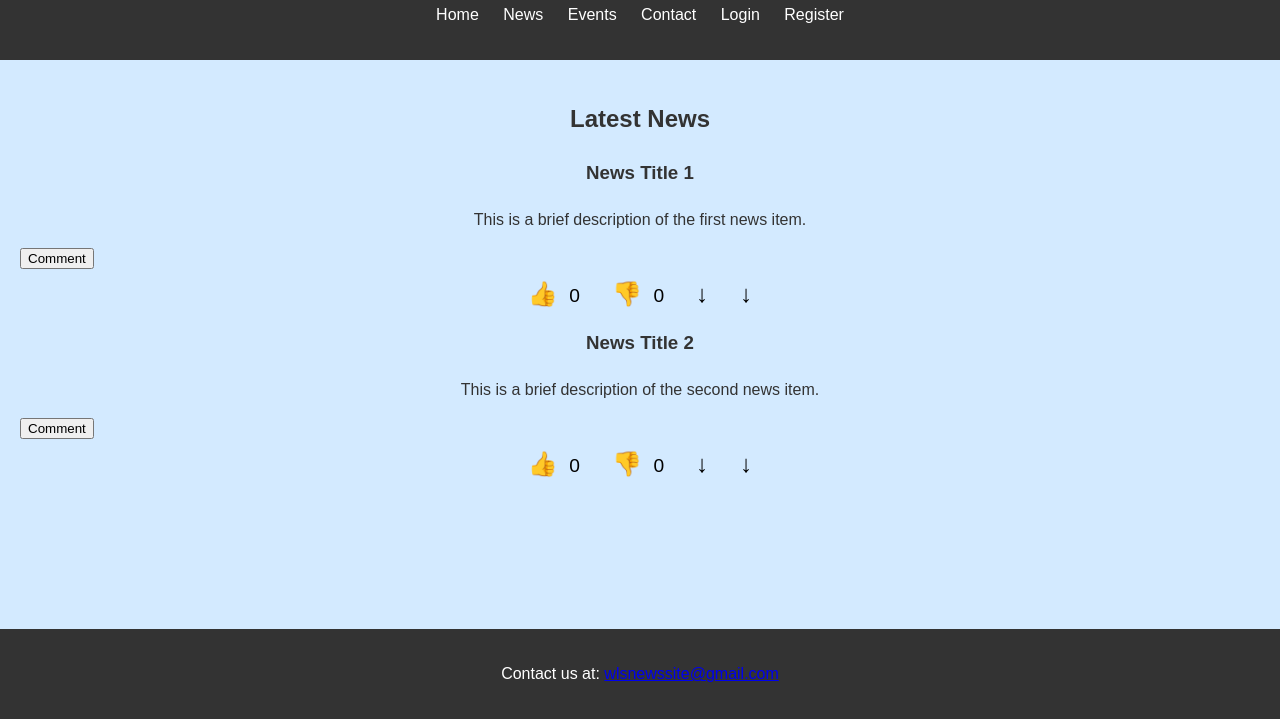
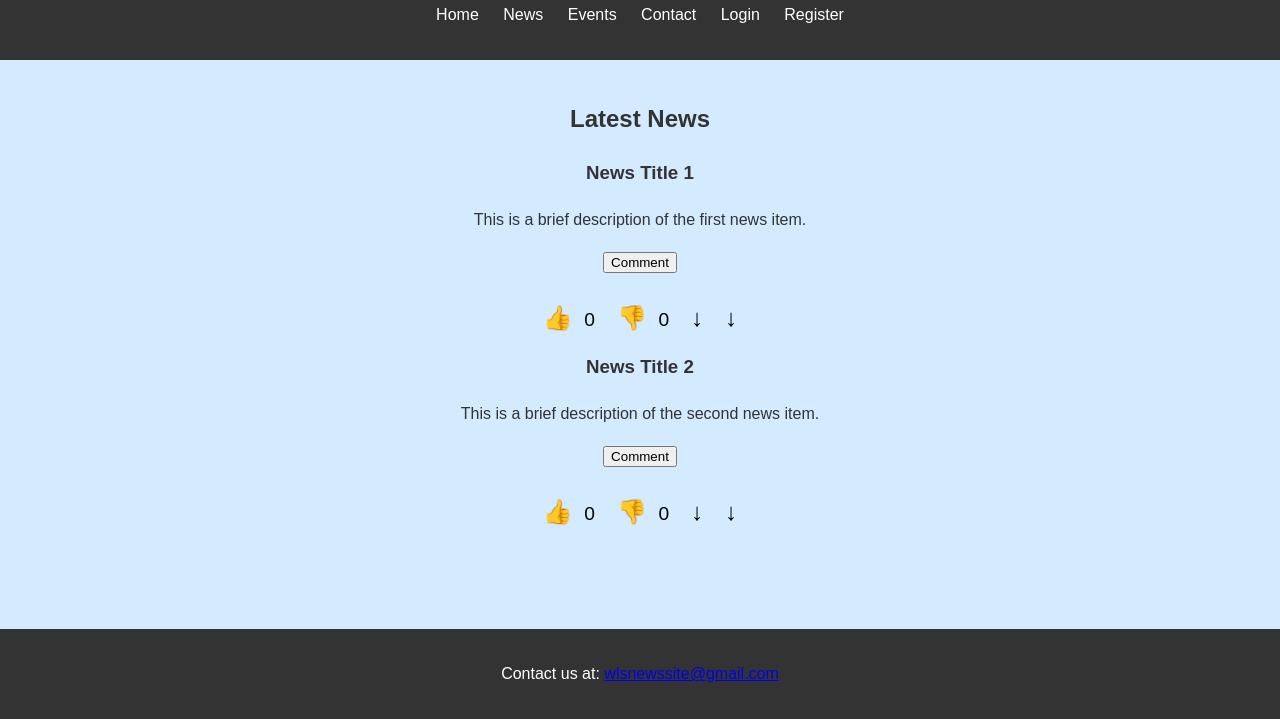
Before and after one commit to hmrjtfhut/school-news, a plain HTML site: page index.html in a window 1280 px wide. Both pictures are taken after a click on the link "News". Shown: the part 81-800 px from the top of the page. Drawn offline with Linux system fonts and the light colour scheme.

Commit message:
Update styles.css

```diff
--- a/styles.css
+++ b/styles.css
@@ -97,10 +97,22 @@ article {
     border: none;
     font-size: 1.5em;
     cursor: pointer;
-    margin: 0 10px;
+    margin: 0 5px;
 }
 
 .like-buttons button span {
     margin-left: 5px;
     font-size: 0.8em;
 }
+
+.like-list, .dislike-list {
+    display: none;
+    text-align: left;
+    margin: 10px 0;
+}
+
+.comment-btn {
+    display: block;
+    margin: 20px auto;
+    cursor: pointer;
+}
```
